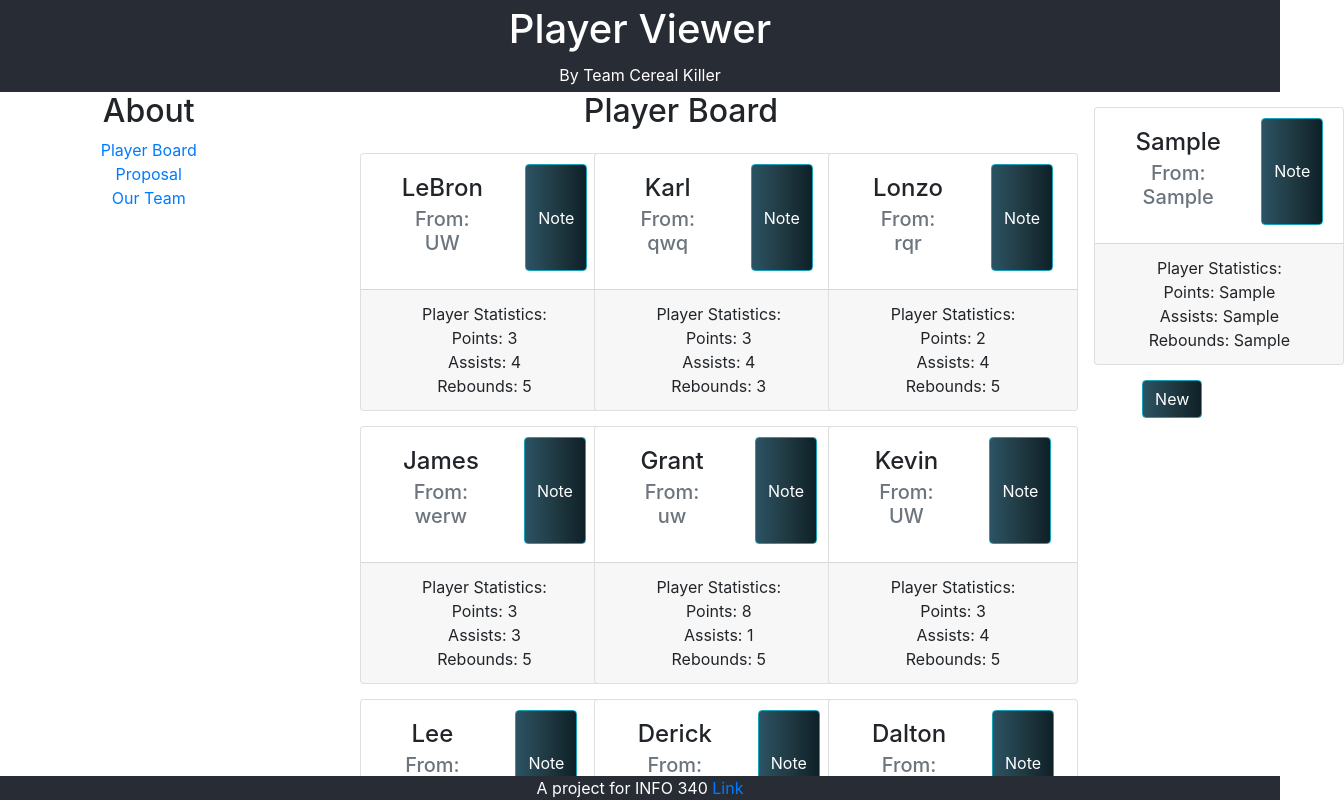
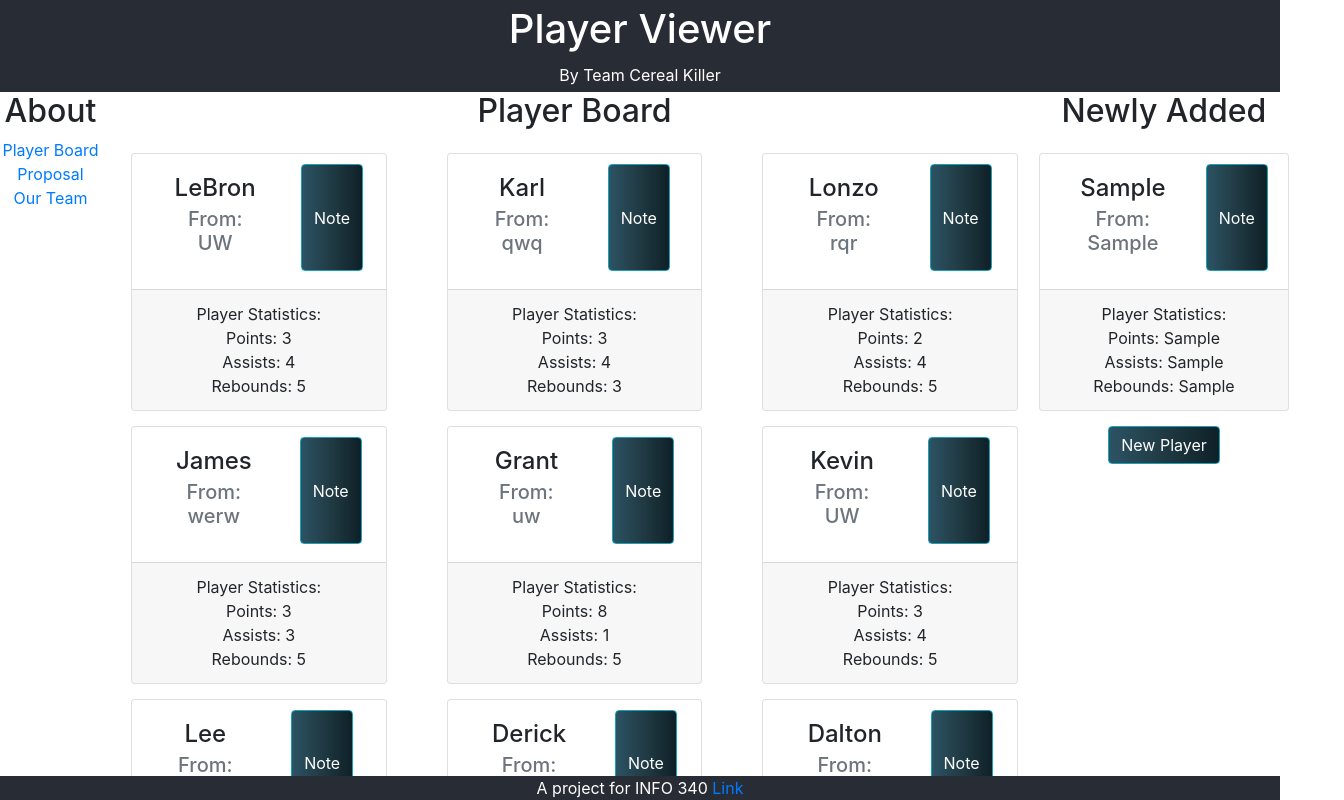
Before and after one commit to info340-wi21/project-2-estheeerrr, a React (Create React App) app: page / in a window 1280 px wide. Both pictures are taken after typing "Sample", "Sample", "Sample", "Sample", "Sample", "Sample" into the empty fields and a click on the button "Submit". Shown: the top 800 px of the page, 1344 px wide, since content can reach past the window. Built offline with nearby package versions, Linux system fonts and the light colour scheme.

Commit message:
fix: index page styles

```diff
--- a/src/App.js
+++ b/src/App.js
@@ -28,23 +28,20 @@ function App(props) {
       </header>
 
 
-      <main>
-        <div className="row">
-          <div className="col-3">
+      <main className="row">
+          <div className="container aboutNav">
             <AboutNav />
           </div>
 
-          <div className="col-9">
+
             <Switch>
               <Route exact path="/">
-                <div className="row">
-                  <div className="col-9">
+                  <div className="container boardSpan">
                     <CardBoard players={players} />
                   </div>
-                  <div className="col-3">
+                  <div className="container formSpan">
                     <PlayerForm />
                   </div>
-                </div>
               </Route>
 
             <Route path="/proposal">
@@ -63,8 +60,7 @@ function App(props) {
 
           </Switch>
 
-          </div>
-       </div>
+
       </main>
       <footer>A project for INFO 340 <a href="https://github.com/info340a-sp21/project-01-Gyangle">Link</a></footer>
     </div>
--- a/src/form.js
+++ b/src/form.js
@@ -4,9 +4,7 @@ Interactivity feature:User is able to type in the players' information which wil
 */
 import React, { useState } from 'react';
 import { BrowserRouter, Route, Redirect, Switch } from 'react-router-dom';
-import _ from 'lodash';
-import { CardBody } from './playerBoad.js';
-import PlayerDetail from './playerDetail'
+// import _ from 'lodash';
 import { useParams } from 'react-router-dom'
 
 const infoInput = {
@@ -56,18 +54,17 @@ function PlayerFormInput() {
 
   return (
     <form>
+      <h2>Add Player</h2>
       <div className="form-group">
-        <label>Add Player</label>
-        <input className="form-control" placeholder="Enter name here..." name="playername" onChange={event => setName(event.target.value)} />
-        <small id="emailHelp" className="form-text text-muted">We'll never share your information with anyone else.</small>
+        <input className="form-control" placeholder="Enter name here..." name="playername" onChange={event => setName(event.target.value)} required/>
       </div>
       <div className="form-group">
         <label>School</label>
-        <input className="form-control" placeholder="Enter school here..." name="playerschool" onChange={event => setSchool(event.target.value)} />
+        <input className="form-control" placeholder="Enter school here..." name="playerschool" onChange={event => setSchool(event.target.value)} required/>
       </div>
       <div className="form-group">
         <label>Points</label>
-        <input className="form-control" placeholder="Enter points here..." name="ppg" onChange={event => setPpg(event.target.value)} />
+        <input className="form-control" placeholder="Enter points here..." name="ppg" onChange={event => setPpg(event.target.value)} required/>
       </div>
       <div className="form-group">
         <label>Assists</label>
@@ -100,7 +97,7 @@ function NewPlayer() {
     return (
       <div>
         <NewCard player={infoInput}/>
-        <button className="btn btn-info" onClick={handleClick}>New</button>
+        <button className="btn btn-info" onClick={handleClick}>New Player</button>
         { redirectTo !== undefined && <Redirect to={"/"} /> }
       </div>
     )
@@ -108,7 +105,7 @@ function NewPlayer() {
     return (
       <div>
         <p>Fail to submit!</p>
-        <button className="btn btn-info" onClick={handleClick}>New</button>
+        <button className="btn btn-info" onClick={handleClick}>New Player</button>
         { redirectTo !== undefined && <Redirect to={redirectTo} />}
       </div>
 
@@ -124,7 +121,9 @@ function NewCard (props) {
         setRedirectTo(player.name);
     }
     return (
-        <div className="col-lg-4 col-md-6">
+      <div>
+                <h2>Newly Added</h2>
+        <div className="cardContainer">
             <div className="card">
                 <div className="card-body">
                     <div className="mb-2">
@@ -149,6 +148,8 @@ function NewCard (props) {
                 </div>
             </div>
         </div>
+      </div>
+
     );
 }
 
--- a/src/index.css
+++ b/src/index.css
@@ -40,11 +40,6 @@ footer {
   text-align: center
 }
 
-/* .card-deck .card {
-  flex-basis: 200px;
-  margin-bottom: 30px;
-} */
-
 .card-deck {
   display: flex;
   flex-direction: column;
@@ -56,9 +51,13 @@ footer {
   justify-content: space-around;
 }
 
-#player-board {
-  margin-left: 2rem;
-  margin-right: 2rem;
+.row {
+  justify-content: space-evenly;
+}
+
+.cardContainer {
+  display: flex;
+  justify-content: center;
 }
 
 .card {
@@ -98,13 +97,13 @@ footer {
 /* screen width 1000px and larger */
 @media only screen and (min-device-width: 1000px) {
   .card {
-    width: 160px;
+    width: 140px;
   }
 }
 
-
+/* screen width 850px and larger */
 @media screen and (min-width: 850px) {
-  .row > div {
+  .aboutNav {
     width: 10%;
   }
   .boardSpan {
--- a/src/playerBoad.js
+++ b/src/playerBoad.js
@@ -28,7 +28,7 @@ export function CardBody(props) {
         setRedirectTo(props.name);
     }
     return (
-        <div className="col-lg-4 col-md-6">
+        <div className="cardContainer col-lg-4 col-md-6">
             <div className="card">
                 <div className="card-body">
                     <div className="mb-2">
```
Also changed, not shown: 1 other file (tests, documents, lock files or other folders).
